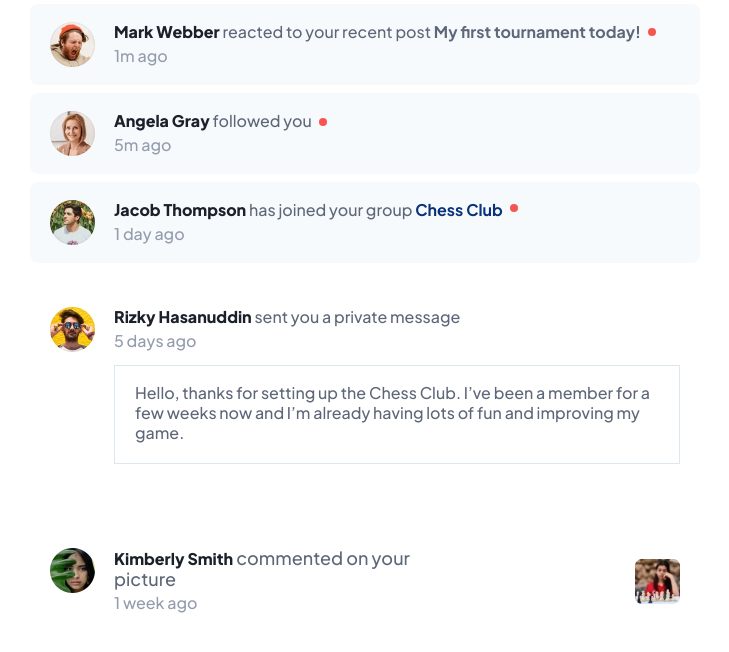
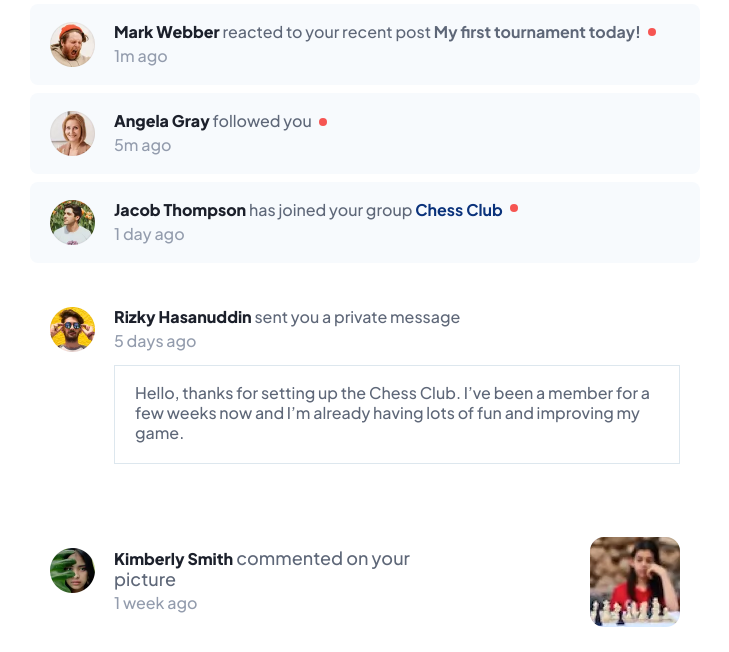
Before and after one commit to achiewe/notifications-page, a plain HTML site: page index.html in a window 1280 px wide. Shown: the part 148-800 px from the top of the page, without its empty margins (275-1004 px from the left). Drawn offline with Linux system fonts and the light colour scheme.

Commit message:
add image class

```diff
--- a/index.html
+++ b/index.html
@@ -122,7 +122,7 @@
             </h3>
           </div>
         </div>
-        <img class="avatar-image"  src="./assets/images/image-chess.webp" alt="image chess">
+        <img class="chess-image"  src="./assets/images/image-chess.webp" alt="image chess">
       </div>
 
       <div class="unactive-profile">
```
